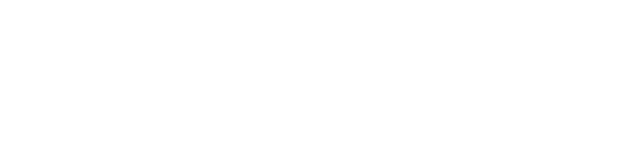
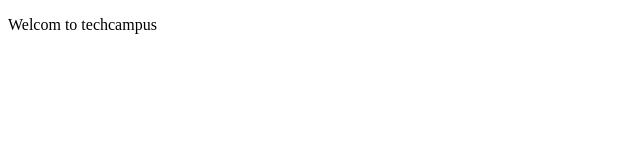
Before and after one commit to haifatechcampus/techcampus-one, a plain HTML site: page index.html in a window 1280 px wide. Shown: the whole page, without its empty margins (0-640 px from the left). Drawn offline with Linux system fonts and the light colour scheme.

Commit message:
edit index

```diff
--- a/index.html
+++ b/index.html
@@ -4,6 +4,6 @@
 	<title>index</title>
 </head>
 <body>
-
+ <p>Welcom to techcampus</p>
 </body>
 </html>
```
